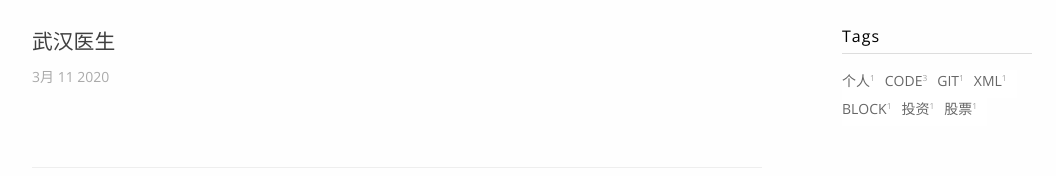
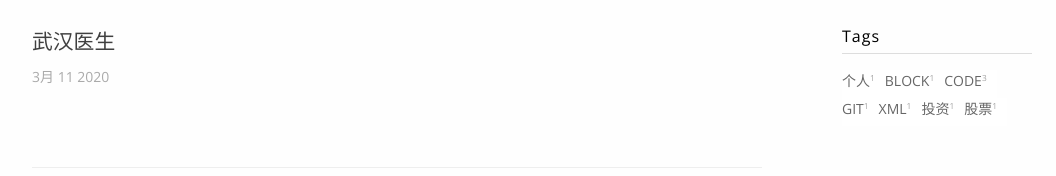
Before and after one commit to W4n9Hu1/w4n9hu1.github.io, a plain HTML site: page index.html in a window 1280 px wide. Shown: the part 263-439 px from the top of the page, without its empty margins (108-1164 px from the left). Drawn offline with nearby package versions, Linux system fonts and the light colour scheme; a web font is replaced by a local one.

Commit message:
Site updated: 2021-08-27 10:20:22

```diff
--- a/index.html
+++ b/index.html
@@ -298,7 +298,7 @@
 
     <section id="tags" class="widget-area widget_tags">
         <h3 class="widget-title">Tags</h3>
-        <ul class="tag-list" itemprop="keywords"><li class="tag-list-item"><a class="tag-list-link" href="/tags/%E4%B8%AA%E4%BA%BA/" rel="tag">个人</a><span class="tag-list-count">1</span></li><li class="tag-list-item"><a class="tag-list-link" href="/tags/Code/" rel="tag">Code</a><span class="tag-list-count">3</span></li><li class="tag-list-item"><a class="tag-list-link" href="/tags/Git/" rel="tag">Git</a><span class="tag-list-count">1</span></li><li class="tag-list-item"><a class="tag-list-link" href="/tags/Xml/" rel="tag">Xml</a><span class="tag-list-count">1</span></li><li class="tag-list-item"><a class="tag-list-link" href="/tags/Block/" rel="tag">Block</a><span class="tag-list-count">1</span></li><li class="tag-list-item"><a class="tag-list-link" href="/tags/%E6%8A%95%E8%B5%84/" rel="tag">投资</a><span class="tag-list-count">1</span></li><li class="tag-list-item"><a class="tag-list-link" href="/tags/%E8%82%A1%E7%A5%A8/" rel="tag">股票</a><span class="tag-list-count">1</span></li></ul>
+        <ul class="tag-list" itemprop="keywords"><li class="tag-list-item"><a class="tag-list-link" href="/tags/%E4%B8%AA%E4%BA%BA/" rel="tag">个人</a><span class="tag-list-count">1</span></li><li class="tag-list-item"><a class="tag-list-link" href="/tags/Block/" rel="tag">Block</a><span class="tag-list-count">1</span></li><li class="tag-list-item"><a class="tag-list-link" href="/tags/Code/" rel="tag">Code</a><span class="tag-list-count">3</span></li><li class="tag-list-item"><a class="tag-list-link" href="/tags/Git/" rel="tag">Git</a><span class="tag-list-count">1</span></li><li class="tag-list-item"><a class="tag-list-link" href="/tags/Xml/" rel="tag">Xml</a><span class="tag-list-count">1</span></li><li class="tag-list-item"><a class="tag-list-link" href="/tags/%E6%8A%95%E8%B5%84/" rel="tag">投资</a><span class="tag-list-count">1</span></li><li class="tag-list-item"><a class="tag-list-link" href="/tags/%E8%82%A1%E7%A5%A8/" rel="tag">股票</a><span class="tag-list-count">1</span></li></ul>
     </section>
 
 
```
Also changed, not shown: 2 other files.
